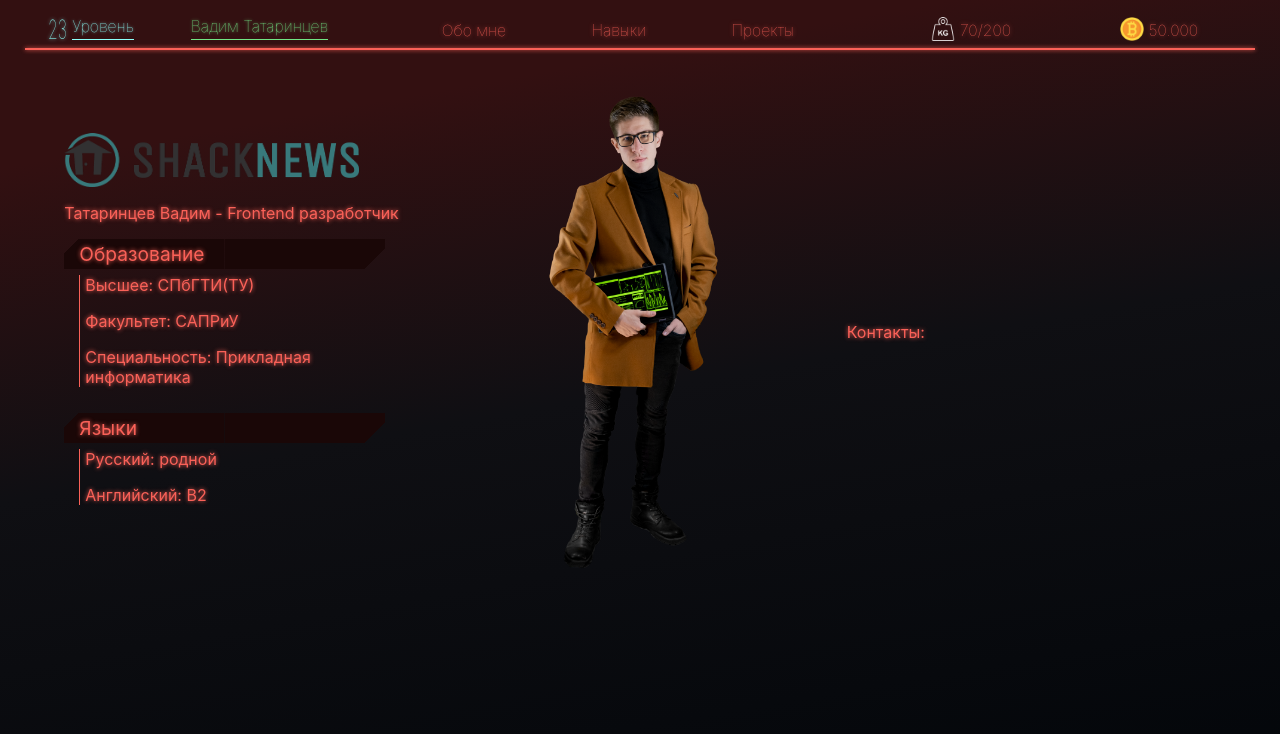
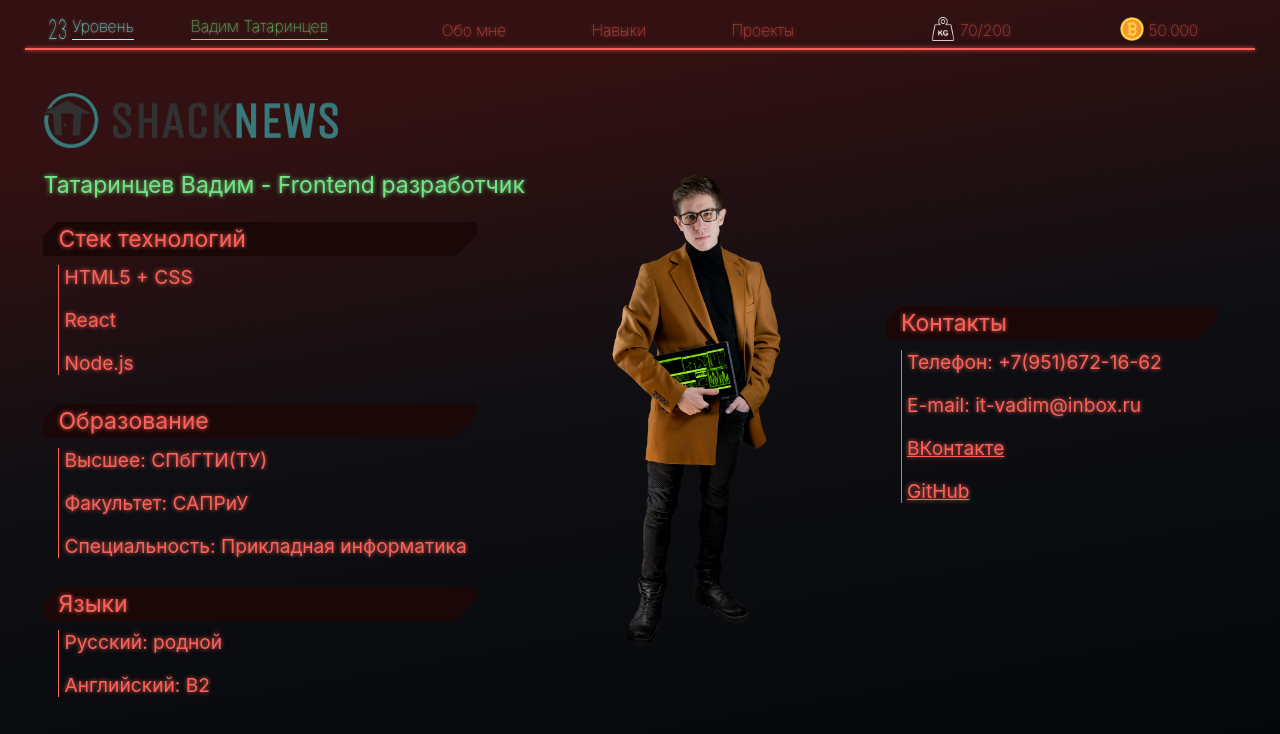
Before and after one commit to VadosLight/Cyberpunk-resume, a React (Create React App) app: page / in a window 1280 px wide. Shown: the top 734 px of the page. Built offline with nearby package versions, Linux system fonts and the light colour scheme.

Commit message:
add more content

```diff
--- a/src/App.css
+++ b/src/App.css
@@ -1,10 +1,10 @@
-
 .container {
   position: relative;
   display: block;
   overflow: hidden;
   min-height: 100vh;
   margin: 30px 25px 0px 25px;
+  font-size: larger;
 }
 
 .switch {
--- a/src/Menu/Header.css
+++ b/src/Menu/Header.css
@@ -5,7 +5,6 @@
 @media screen and (max-width: 700px) {
   .header {
     font-size: 1.4ex;
-    /*  */
   }
 }
 
@@ -23,7 +22,6 @@
 
 .header__top-elements {
   font-size: 1.8ex;
-  /*  */
   font-weight: lighter;
 
   display: flex;
--- a/src/pages/About.css
+++ b/src/pages/About.css
@@ -1,25 +1,35 @@
+a {
+  color: var(--pink-glow);
+}
+
 .about {
   display: flex;
   flex-wrap: wrap;
   align-items: center;
   justify-content: space-around;
-  min-height: fit-content;
 }
 
-@media screen and (max-width: 800px) {
+@media screen and (max-width: 900px) {
   .about {
+    align-items: center;
     flex-direction: column;
     font-size: larger;
   }
 
   .about__first-third {
-    display: flex;
     flex-direction: column;
     align-items: flex-start;
+    width: 100%;
   }
 
   img.about__second-third {
     width: 80%;
+  }
+
+  .about__last-third {
+    flex-direction: column;
+    align-items: flex-start;
+    width: 100%;
   }
 
   img.shack-news-logo {
@@ -28,10 +38,15 @@
 }
 
 .about__first-third {
-  width: auto;
   display: flex;
   flex-direction: column;
   align-items: flex-start;
+}
+
+.about__first-third__my-name {
+  color: var(--green-glow);
+  text-shadow: 0 0 4px var(--green-glow);
+  font-size: larger;
 }
 
 .content-block {
@@ -44,9 +59,14 @@
   padding: 3px 15px;
 
   --backgroung-color: rgb(26, 7, 7);
-  background: linear-gradient(135deg, transparent 10px,var(--backgroung-color) 0) top
-      left,
-    linear-gradient(-45deg, transparent 15px, var(--backgroung-color) 0) bottom right;
+  background: linear-gradient(
+        135deg,
+        transparent 10px,
+        var(--backgroung-color) 0
+      )
+      top left,
+    linear-gradient(-45deg, transparent 15px, var(--backgroung-color) 0) bottom
+      right;
 
   background-size: 50% 100%;
   background-repeat: no-repeat;
@@ -68,6 +88,9 @@
 }
 
 .about__last-third {
+  display: flex;
+  flex-direction: column;
+  align-items: center;
   min-width: 30%;
 }
 
--- a/src/pages/About.jsx
+++ b/src/pages/About.jsx
@@ -11,7 +11,16 @@ function About() {
           src={shackNewsLogo}
           alt="shack-news-logo"
         />
-        <p className="myName">Татаринцев Вадим - Frontend разработчик</p>
+        <p className="about__first-third__my-name">Татаринцев Вадим - Frontend разработчик</p>
+        {/* --------------------------------------------------------- */}
+        <div className="content-block">
+          <div className="content-block__header">Стек технологий</div>
+          <div className="content-block__content">
+            <p>HTML5 + CSS</p>
+            <p>React</p>
+            <p>Node.js</p>
+          </div>
+        </div>
         <div className="content-block">
           <div className="content-block__header">Образование</div>
           <div className="content-block__content">
@@ -28,13 +37,23 @@ function About() {
           </div>
         </div>
       </div>
+      {/* --------------------------------------------------------- */}
       <img
         className="about__second-third"
         src={myAvatar}
         alt="Тут должен быть я"
       />
+      {/* --------------------------------------------------------- */}
       <div className="about__last-third">
-        <p>Контакты:</p>
+        <div className="content-block">
+          <div className="content-block__header">Контакты</div>
+          <div className="content-block__content">
+            <p>Телефон: +7(951)672-16-62</p>
+            <p>E-mail: it-vadim@inbox.ru</p>
+            <p><a href="https://vk.com/vados_light">ВКонтакте</a></p>
+            <a href="https://github.com/VadosLight">GitHub</a>
+          </div>
+        </div>
       </div>
     </div>
   );
```
Also changed, not shown: src/index.css (+1 -6 lines).
